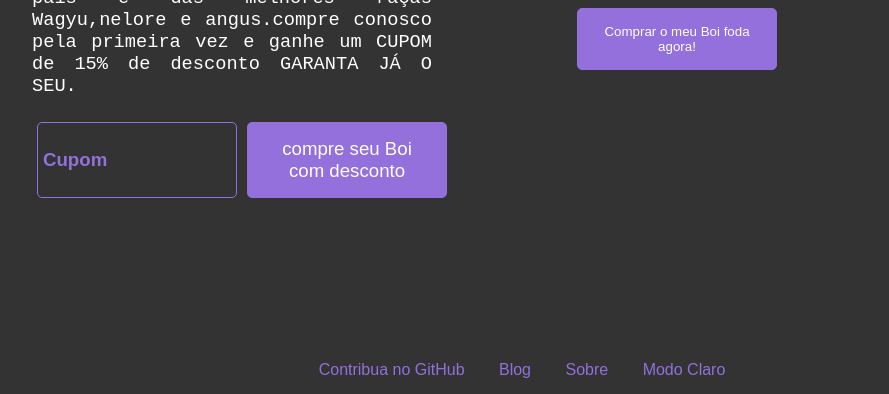
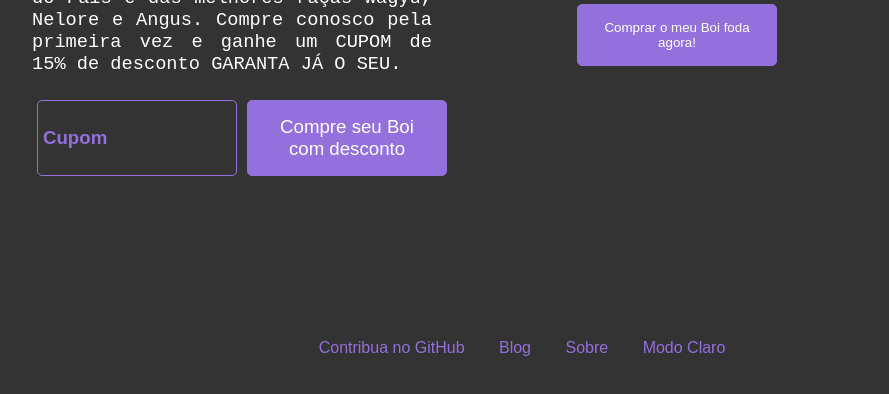
Before and after one commit to thomas-almeida/InterfaceClones, a plain HTML site: page index.html in a window 1280 px wide. Shown: the part 411-805 px from the top of the page, without its empty margins (118-1007 px from the left). Drawn offline with Linux system fonts and the light colour scheme.

Commit message:
CorrecaoPortugues

```diff
--- a/index.html
+++ b/index.html
@@ -49,9 +49,9 @@
 
                     <h1>Compre seus Bois aqui, Amigão! </h1>
                     <!--p-->
-                    <p id="paragrafo">Venda de Bois autonoma e 100% segura,vendemos os melhores bois do país e das
+                    <p id="paragrafo">Venda de Bois autonoma e 100% segura. Vendemos os melhores bois do País e das
                         melhores raças
-                        Wagyu,nelore e angus.compre conosco pela primeira vez e ganhe um CUPOM de 15% de desconto
+                        Wagyu, Nelore e Angus. Compre conosco pela primeira vez e ganhe um CUPOM de 15% de desconto
                         GARANTA JÁ
                         O SEU.</p>
 
@@ -66,7 +66,7 @@
                     <br>
 
                     <button id="btncupom" class="btncupom">
-                        compre seu Boi com desconto
+                        Compre seu Boi com desconto
                     </button>
 
                 </div>
```
